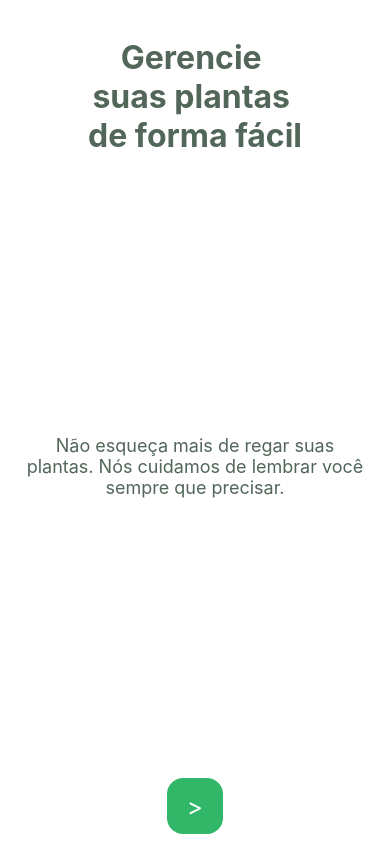
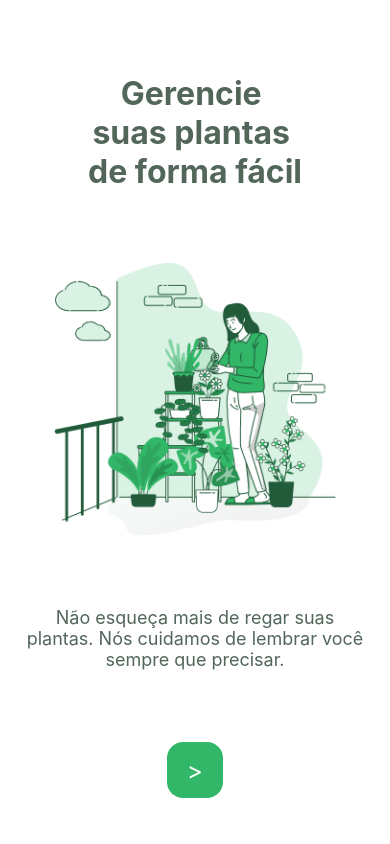
Before and after one commit to DouglasMonteles/nlw-5, a React Native app in the folder frontend-mobile/: screen / in a window 390 px wide. Built offline with nearby package versions, Linux system fonts and the light colour scheme.

Commit message:
Refact the code

```diff
--- a/frontend-mobile/src/components/button/index.tsx
+++ /dev/null
@@ -1,22 +0,0 @@
-import React from 'react';
-import { Text, TouchableOpacity, TouchableOpacityProps } from "react-native";
-import styles from "./styles";
-
-interface ButtonProps extends TouchableOpacityProps {
-  title: string;
-}
-
-export const Button = ({ title, ...rest } : ButtonProps) => {
-
-  return (
-    <TouchableOpacity
-      style={styles.button}
-      activeOpacity={0.7}
-      {...rest}
-    >
-      <Text style={styles.buttonText}>
-        {title}
-      </Text>
-    </TouchableOpacity>
-  );
-};
--- a/frontend-mobile/src/components/button/styles.tsx
+++ /dev/null
@@ -1,20 +0,0 @@
-import { StyleSheet } from "react-native";
-import colors from "../../styles/colors";
-
-export default StyleSheet.create({
-  button: {
-    width: 56,
-    height: 56,
-    backgroundColor: colors.green,
-    justifyContent: 'center',
-    alignItems: 'center',
-    borderRadius: 16,
-    marginBottom: 10,
-  },
-
-
-  buttonText: {
-    color: colors.white,
-    fontSize: 24,
-  }
-});
--- a/frontend-mobile/src/pages/welcome/index.tsx
+++ b/frontend-mobile/src/pages/welcome/index.tsx
@@ -1,17 +1,15 @@
-import React, { useState } from 'react';
-import { Image, SafeAreaView, Text } from 'react-native';
+import React from 'react';
+import {
+  Image,
+  SafeAreaView,
+  Text,
+  TouchableOpacity,
+} from 'react-native';
 
 import styles from './styles';
-
 import wateringImg from '../../assets/watering.png';
-import { Button } from '../../components/button';
 
 export function Welcome() {
-  const [visible, setVisible] = useState<boolean>(false);
-
-  function handleVisibility(): void {
-    setVisible(!visible);
-  }
 
   return (
     <SafeAreaView style={styles.container}>
@@ -21,20 +19,25 @@
         de forma fácil
       </Text>
 
-      {
-        visible &&
-        <Image source={wateringImg} style={styles.image} />
-      }
+      <Image
+        source={wateringImg}
+        style={styles.image}
+        resizeMode="contain"
+      />
 
       <Text style={styles.subtitle}>
         Não esqueça mais de regar suas plantas.
         Nós cuidamos de lembrar você sempre que precisar.
       </Text>
 
-      <Button
-        title={'>'}
-        onPress={handleVisibility}
-      />
+      <TouchableOpacity
+        style={styles.button}
+        activeOpacity={0.7}
+      >
+        <Text style={styles.buttonText}>
+          {'>'}
+        </Text>
+      </TouchableOpacity>
     </SafeAreaView>
   );
 }
--- a/frontend-mobile/src/pages/welcome/styles.tsx
+++ b/frontend-mobile/src/pages/welcome/styles.tsx
@@ -1,11 +1,14 @@
-import { StyleSheet } from "react-native";
+import {
+  StyleSheet,
+  Dimensions,
+} from "react-native";
 import colors from "../../styles/colors";
 
 export default StyleSheet.create({
   container: {
     flex: 1,
     alignItems: 'center',
-    justifyContent: 'space-between',
+    justifyContent: 'space-around',
   },
 
   title: {
@@ -25,6 +28,21 @@
 
   image: {
     width: 292,
-    height: 284,
+    height: Dimensions.get('window').width * .7,
+  },
+
+  button: {
+    width: 56,
+    height: 56,
+    backgroundColor: colors.green,
+    justifyContent: 'center',
+    alignItems: 'center',
+    borderRadius: 16,
+    marginBottom: 10,
+  },
+
+  buttonText: {
+    color: colors.white,
+    fontSize: 24,
   },
 });
```
